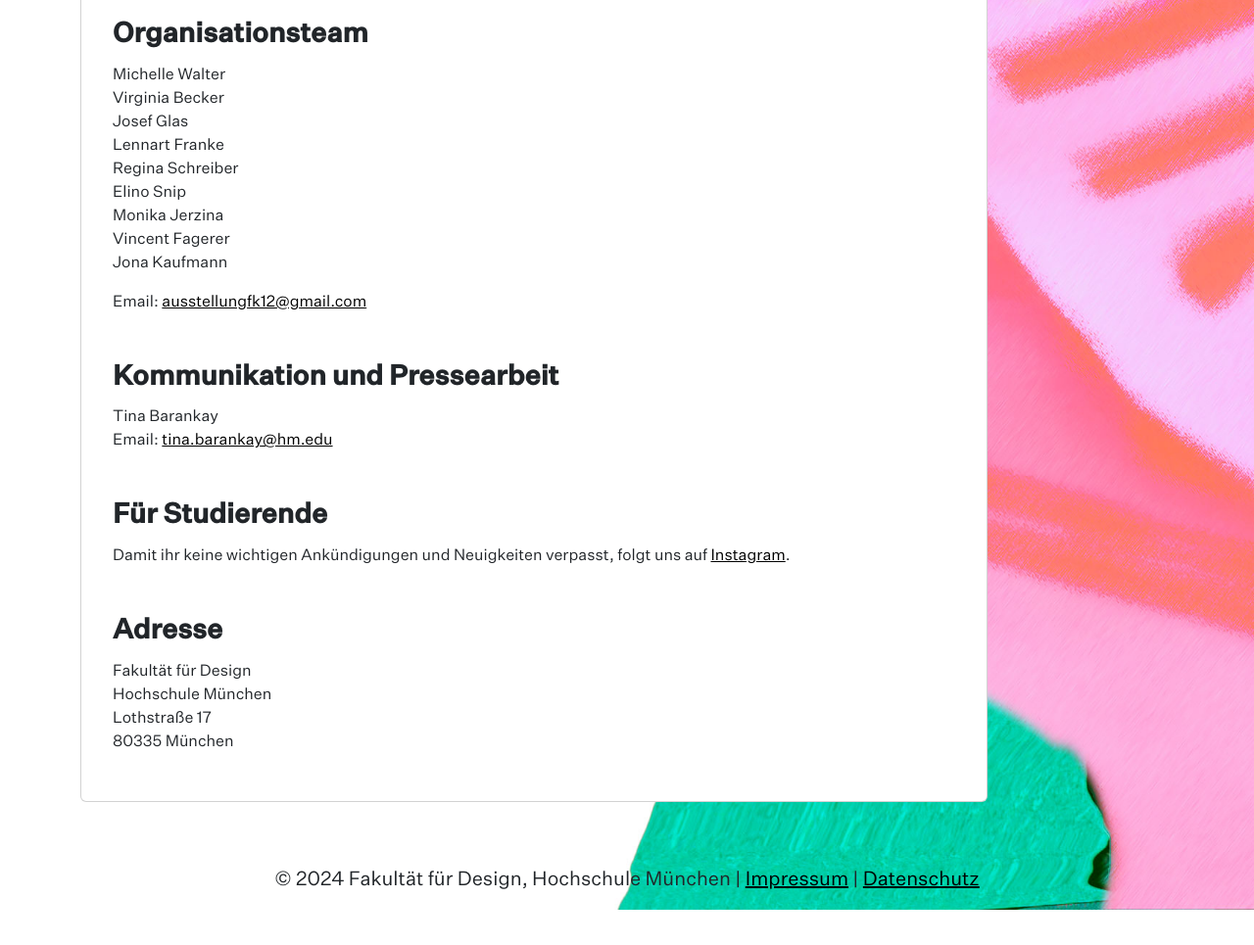
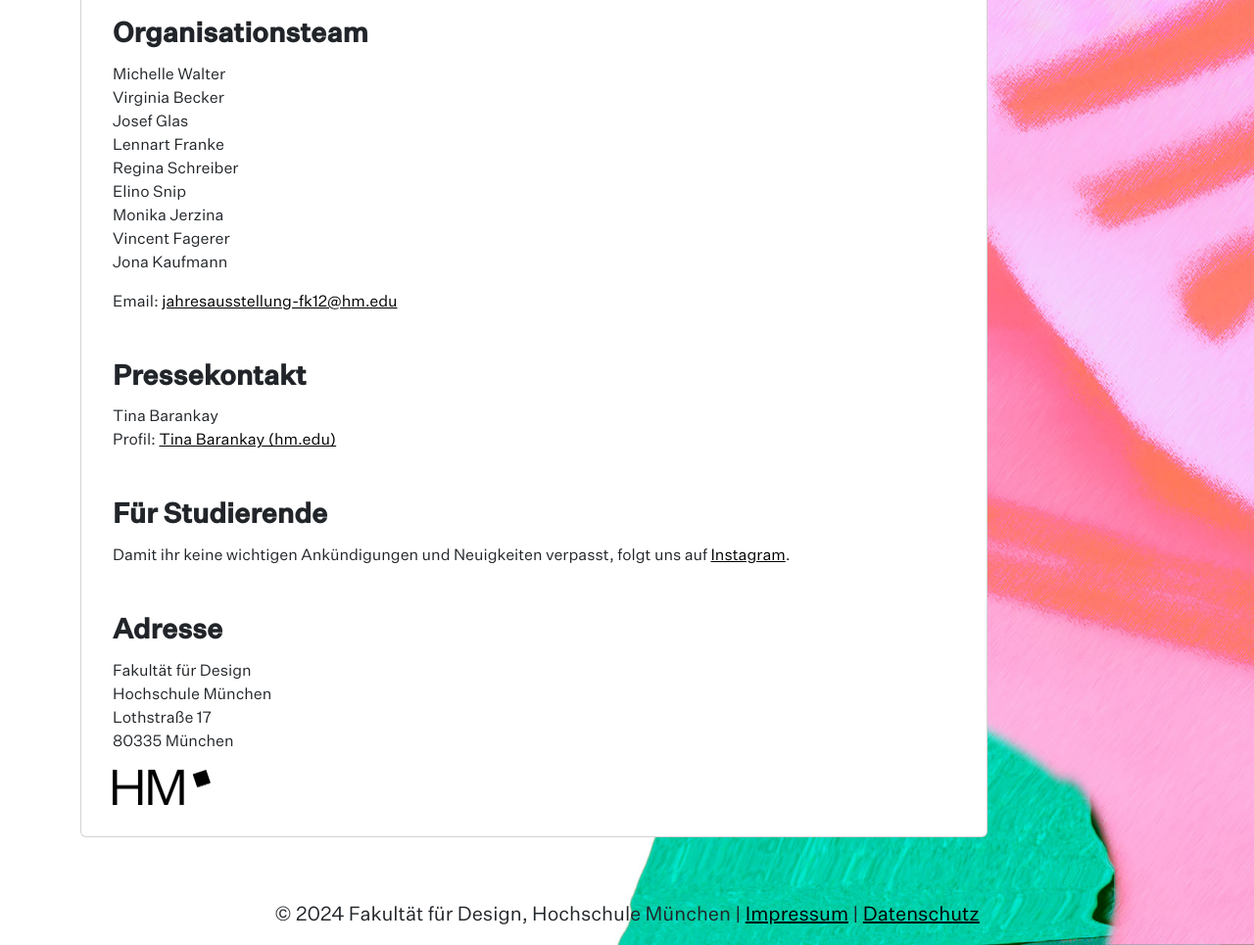
Before and after one commit to jk10274/jahresausstellung-2024, a website: page index.html in a window 1280 px wide. Shown: the part 3039-4004 px from the top of the page at 98% size. Before the commit the page ends 3968 px from the top, so only its background shows below. Drawn offline with nearby package versions, Linux system fonts and the light colour scheme.

Commit message:
style: Update contact information and add Hochschule München logo

```diff
--- a/index.html
+++ b/index.html
@@ -17,7 +17,7 @@
     <meta name="theme-color" content="#ffffff">
   </head>
   <body>
-    <div class="container-fluid content">
+      <div class="container-fluid content">
       <nav
         class="navbar navbar-expand-lg bg-body-tertiar fixed-top px-sm-5 py-3"
       >
@@ -505,16 +505,16 @@
                   </p>
                   <p>
                     Email:
-                    <a href="mailto:ausstellungfk12@gmail.com"
-                      >ausstellungfk12@gmail.com</a
+                    <a href="mailto:jahresausstellung-fk12@hm.edu"
+                      >jahresausstellung-fk12@hm.edu</a
                     >
                   </p>
                 </section>
                 <section class="p-3">
-                  <h3 class="pb-1">Kommunikation und Pressearbeit</h3>
+                  <h3 class="pb-1">Pressekontakt</h3>
                   <p>
-                    Tina Barankay<br />Email:
-                    <a href="mailto:tina.barankay@hm.edu">tina.barankay@hm.edu</a>
+                    Tina Barankay<br />Profil:
+                    <a href="https://design.hm.edu/kontakte_de/phonebook_detailseite_44875.de.html">Tina Barankay (hm.edu)</a>
                   </p>
                 </section>
                 <section class="p-3">
@@ -536,6 +536,11 @@
                     Fakultät für Design<br />Hochschule München<br />Lothstraße
                     17<br />80335 München
                   </p>
+                  <img
+                    style="max-width: 100px;"
+                    class="img-fluid"
+                    src="assets/Logo_HM.jpeg"
+                    alt="Hochschule München">
                 </section>
               </div>
             </div>
```
Also changed, not shown: assets/Logo_HM.jpeg (added).
